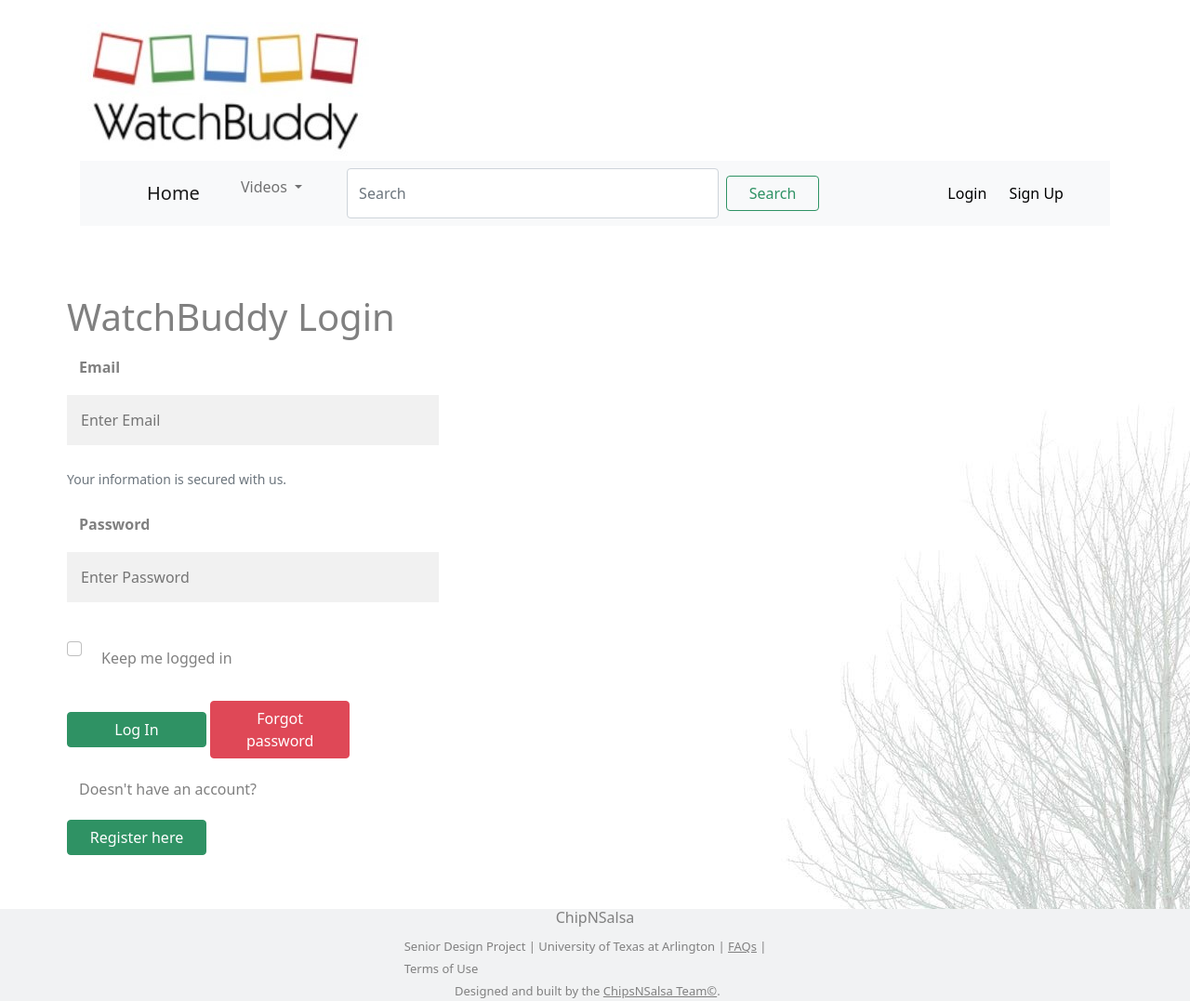
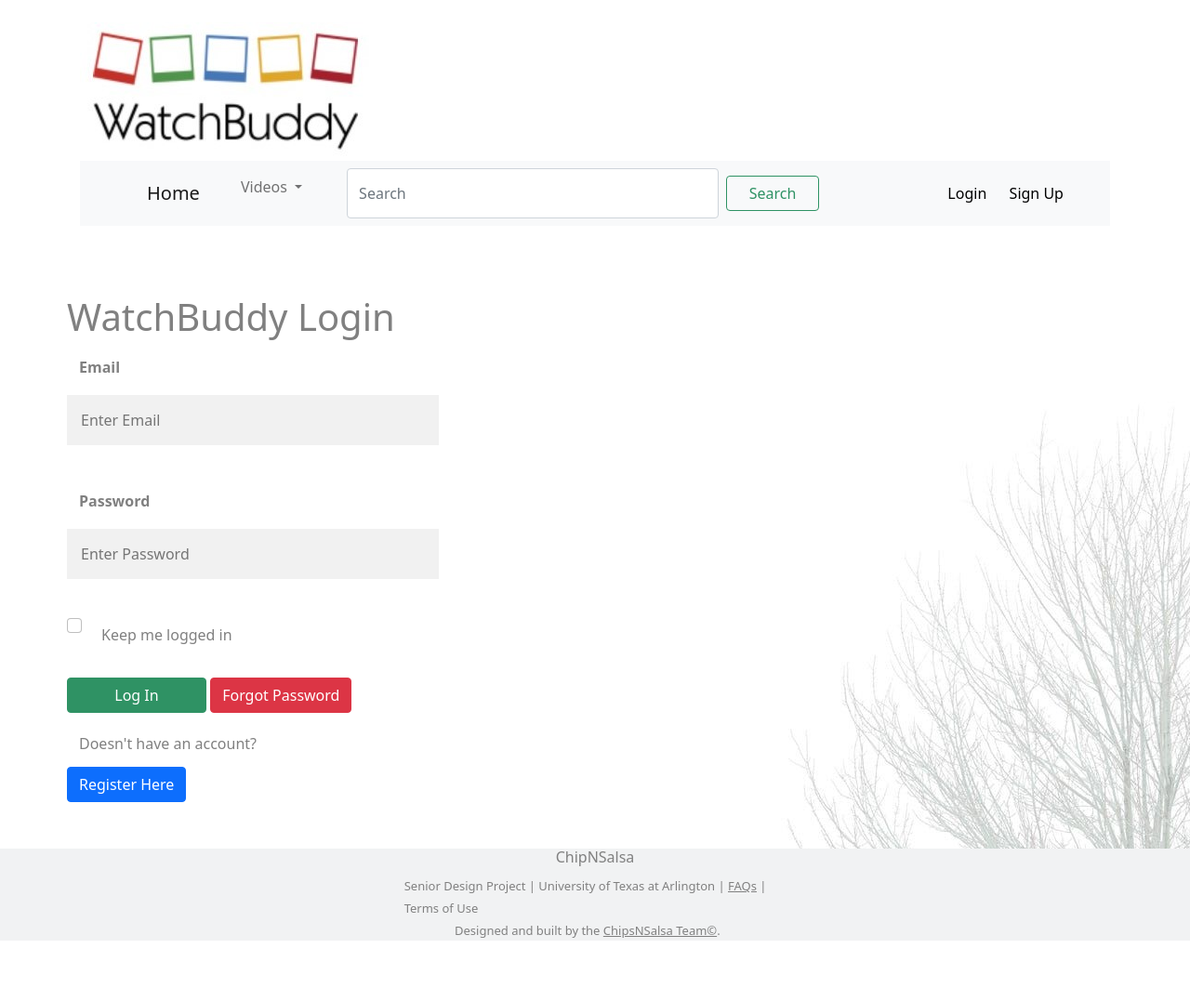
Before and after one commit to debbienguyenn/CSE4314-Senior-Design-I, a PHP site: page /Login.html in a window 1280 px wide. Shown: the whole page at 93% size. After the commit the page ends 1012 px from the top, so only its background shows below. Run offline with PHP 8.4, Linux system fonts and the light colour scheme.

Commit message:
minor changes

```diff
--- a/Login.html
+++ b/Login.html
@@ -67,21 +67,21 @@
         <div class="mb-3">
           <label style="color:grey" for="email"><b>Email</b></label>
           <input type="text" placeholder="Enter Email" name="email" style="width: 400px" ; required>
-
-          <div id="emailHelp" class="form-text">Your information is secured with us.</div>
         </div>
         <div class="mb-3">
           <label style="color:grey" for="psw"><b>Password</b></label>
           <input type="password" placeholder="Enter Password" name="psw" style="width: 400px" ; required>
         </div>
+
         <div class="mb-3 form-check">
           <input type="checkbox" class="form-check-input" id="exampleCheck1">
           <label style="color:grey" class="form-check-label" for="exampleCheck1">Keep me logged in</label>
         </div>
         <button type="submit" class="btn btn-success" style="width: 150px" ;>Log In</button>
-        <button type="reset" class="btn btn-danger" style="width: 150px" ;>Forgot password</button>
+        <a class="btn btn-danger" href="ForgotPass.html" role="button">Forgot Password</a>
         <label style="color:grey"> Doesn't have an account?</label>
-        <button type="reset" class="btn btn-success" style="width: 150px" ;>Register here</button>
+        <a class="btn btn-primary" href="SignUp.html" role="button">Register Here</a>
+
 
       </div>
     </form>
--- a/SignUp.php
+++ b/SignUp.php
@@ -2,9 +2,11 @@
 
 session_start();
 
+//database connection
 $conn= mysqli_connect('localhost:3306','root','', 'sdproject');
 mysqli_select_db($conn, 'registration');
 
+//retrieve user inputs
 $email= filter_input(INPUT_POST, 'email');
 $psw= filter_input(INPUT_POST, 'psw');
 $firstname = filter_input(INPUT_POST, 'firstname');
@@ -12,8 +14,8 @@ $lastname = filter_input(INPUT_POST, 'lastname');
 $username = filter_input(INPUT_POST, 'username');
 $birthday = filter_input(INPUT_POST, 'birthday');
 
+//check if account exists
 $s = "SELECT * from registration where email= '$email'";
-
 $result = mysqli_query($conn, $s);
 $num = mysqli_num_rows($result);
 
--- a/homepage.html
+++ b/homepage.html
@@ -81,7 +81,7 @@
       <div class="row justify-content-end">
         <div class="col-4">
           <p>
-            Join us <u><a href="Login.html">here</a></u>
+            Join us <u><a href="SignUp.html">here</a></u>
             to have a wonderful time with your loved ones without leaving your desk.
           </p>
         </div>
--- a/profile.html
+++ b/profile.html
@@ -55,7 +55,9 @@
                         </div>
                     </div>
                     <div class="col-2">
-                        <a href="homepage.html">Log Out</a>
+                        <a href="HostRoom.html">Host</a>
+                        &emsp;
+                        <a href="Login.html">Log Out</a>
                     </div>
                 </nav>
 
```
Lines whose indentation alone changed are shown as unchanged.
